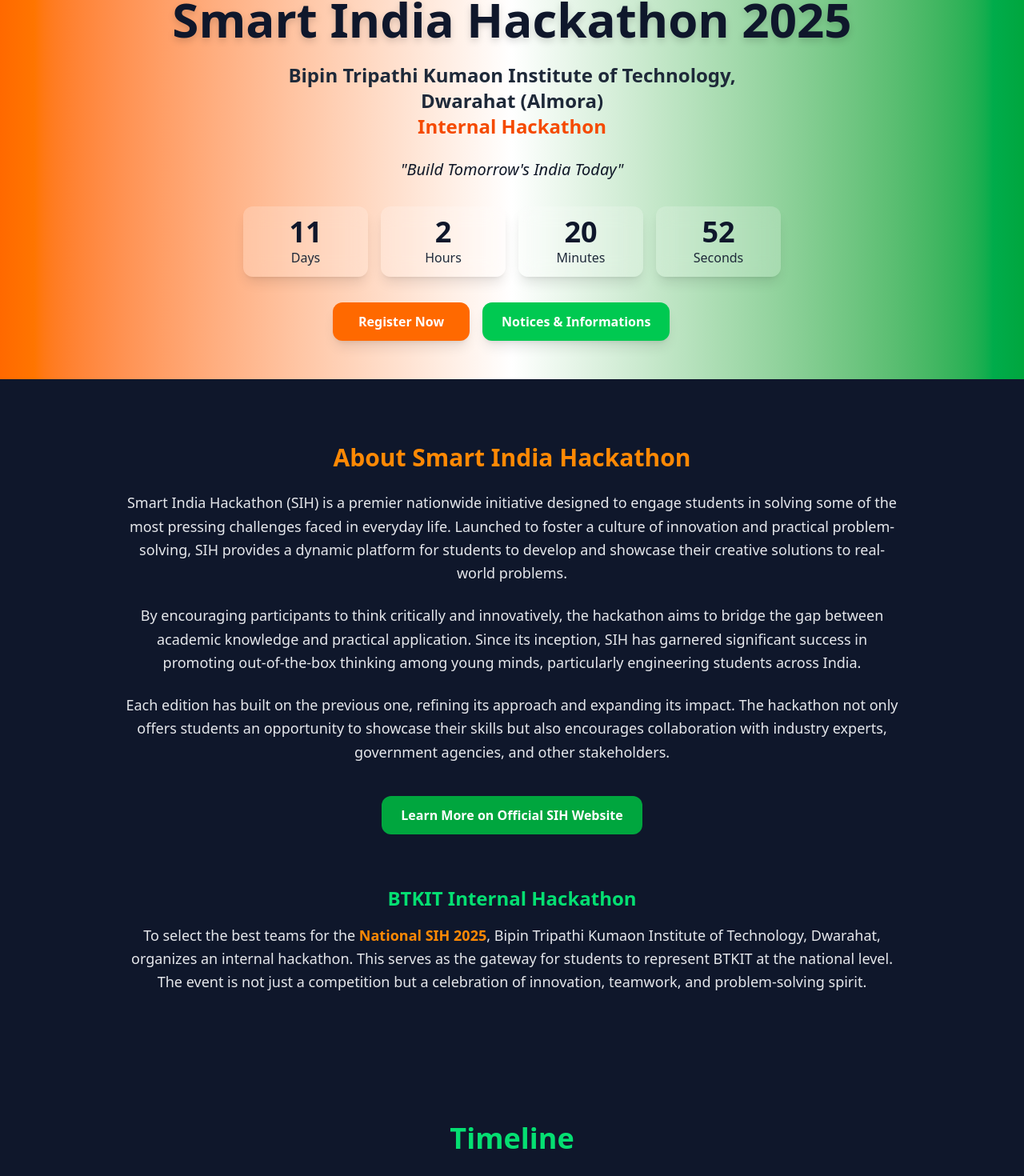
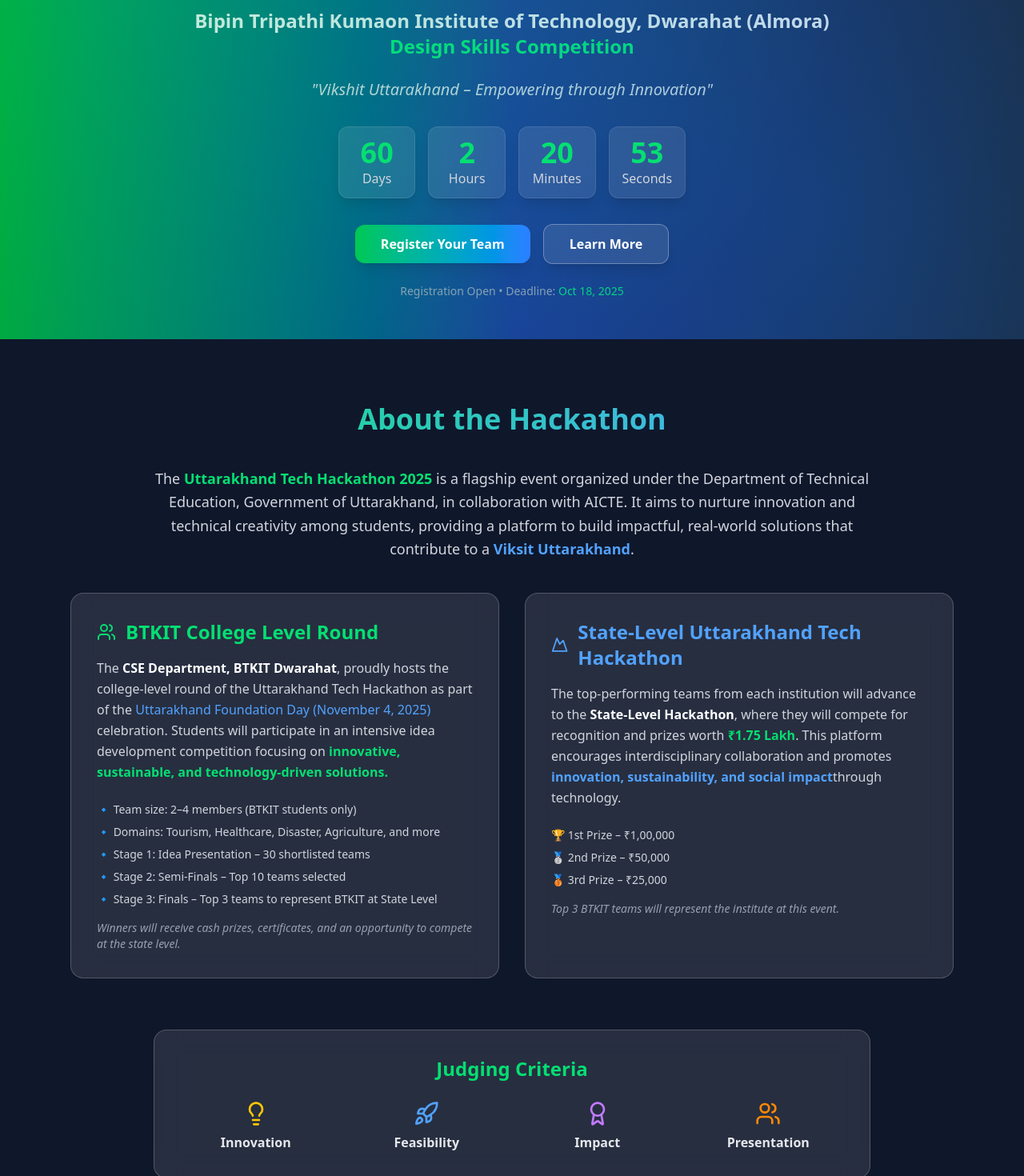
Before and after one commit to ayushsaini7717/SIHWebsite, a React (Vite) app: page / in a window 1280 px wide. Shown: the part 376-1846 px from the top of the page at 80% size. Built offline with nearby package versions, Linux system fonts and the light colour scheme.

Commit message:
updated the hero and about section

```diff
--- a/src/App.jsx
+++ b/src/App.jsx
@@ -14,11 +14,11 @@ function App() {
       <NavigationBar/>
       <HeroSection/>
       <AboutSIH/>
-      <TimelineSection/>
+      {/* <TimelineSection/>
       <ProblemCategories/>
       <RegistrationSection/>
       <PrizesSection/>
-      <FAQSection/>
+      <FAQSection/> */}
       <FooterSection/>
     </div>
   );
--- a/src/components/AboutSIH.jsx
+++ b/src/components/AboutSIH.jsx
@@ -1,58 +1,109 @@
-const AboutSIH = () => {
+import { Lightbulb, Users, Rocket, Mountain, Award } from "lucide-react";
+
+const AboutSection = () => {
   return (
     <section
       id="about"
-      className="py-20 px-6 max-w-5xl mx-auto text-center text-gray-200"
+      className="py-20 px-6 max-w-6xl mx-auto text-center text-white"
     >
-      <h2 className="text-3xl font-bold mb-6 text-orange-400">
-        About Smart India Hackathon
+      <h2 className="text-4xl font-bold mb-10 bg-gradient-to-r from-green-400 to-blue-400 bg-clip-text text-transparent">
+        About the Hackathon
       </h2>
-      <p className="text-lg mb-6 leading-relaxed">
-        Smart India Hackathon (SIH) is a premier nationwide initiative designed to
-        engage students in solving some of the most pressing challenges faced in
-        everyday life. Launched to foster a culture of innovation and practical
-        problem-solving, SIH provides a dynamic platform for students to develop
-        and showcase their creative solutions to real-world problems.
-      </p>
-      <p className="text-lg mb-6 leading-relaxed">
-        By encouraging participants to think critically and innovatively, the
-        hackathon aims to bridge the gap between academic knowledge and practical
-        application. Since its inception, SIH has garnered significant success in
-        promoting out-of-the-box thinking among young minds, particularly
-        engineering students across India.
-      </p>
-      <p className="text-lg mb-6 leading-relaxed">
-        Each edition has built on the previous one, refining its approach and
-        expanding its impact. The hackathon not only offers students an opportunity
-        to showcase their skills but also encourages collaboration with industry
-        experts, government agencies, and other stakeholders.
+
+      {/* Introduction */}
+      <p className="text-lg text-gray-300 mb-10 max-w-4xl mx-auto leading-relaxed">
+        The <span className="text-green-400 font-semibold">Uttarakhand Tech Hackathon 2025 </span>
+        is a flagship event organized under the Department of Technical Education, Government of Uttarakhand,
+        in collaboration with AICTE. It aims to nurture innovation and technical creativity among students,
+        providing a platform to build impactful, real-world solutions that contribute to a{" "}
+        <span className="text-blue-400 font-semibold">Viksit Uttarakhand</span>.
       </p>
 
-      <a
-        href="https://www.sih.gov.in/"
-        target="_blank"
-        rel="noopener noreferrer"
-        className="inline-block mt-4 px-6 py-3 bg-green-600 hover:bg-green-700 rounded-xl text-white font-semibold transition-transform transform hover:scale-105"
-      >
-        Learn More on Official SIH Website
-      </a>
+      {/* Two-column structure */}
+      <div className="grid md:grid-cols-2 gap-8 text-left">
+        {/* College Level */}
+        <div className="backdrop-blur-lg bg-white/10 border border-white/20 rounded-2xl p-8 hover:bg-white/15 transition-all">
+          <div className="flex items-center gap-3 mb-4">
+            <Users className="w-6 h-6 text-green-400" />
+            <h3 className="text-2xl font-bold text-green-400">
+              BTKIT College Level Round
+            </h3>
+          </div>
+          <p className="text-gray-300 mb-6 leading-relaxed">
+            The <span className="font-semibold text-white">CSE Department, BTKIT Dwarahat</span>,
+            proudly hosts the college-level round of the Uttarakhand Tech Hackathon as part of the
+            <span className="text-blue-400"> Uttarakhand Foundation Day (November 4, 2025)</span> celebration.
+            Students will participate in an intensive idea development competition focusing on{" "}
+            <span className="text-green-400 font-semibold">
+              innovative, sustainable, and technology-driven solutions.
+            </span>
+          </p>
+          <ul className="space-y-2 text-sm text-gray-300">
+            <li>🔹 Team size: 2–4 members (BTKIT students only)</li>
+            <li>🔹 Domains: Tourism, Healthcare, Disaster, Agriculture, and more</li>
+            <li>🔹 Stage 1: Idea Presentation – 30 shortlisted teams</li>
+            <li>🔹 Stage 2: Semi-Finals – Top 10 teams selected</li>
+            <li>🔹 Stage 3: Finals – Top 3 teams to represent BTKIT at State Level</li>
+          </ul>
+          <p className="mt-4 text-sm text-gray-400 italic">
+            Winners will receive cash prizes, certificates, and an opportunity to compete at the state level.
+          </p>
+        </div>
 
-      {/* Internal Hackathon Section */}
-      <div className="mt-16">
-        <h3 className="text-2xl font-semibold mb-4 text-green-400">
-          BTKIT Internal Hackathon
+        {/* State Level */}
+        <div className="backdrop-blur-lg bg-white/10 border border-white/20 rounded-2xl p-8 hover:bg-white/15 transition-all">
+          <div className="flex items-center gap-3 mb-4">
+            <Mountain className="w-6 h-6 text-blue-400" />
+            <h3 className="text-2xl font-bold text-blue-400">
+              State-Level Uttarakhand Tech Hackathon
+            </h3>
+          </div>
+          <p className="text-gray-300 mb-6 leading-relaxed">
+            The top-performing teams from each institution will advance to the{" "}
+            <span className="font-semibold text-white">State-Level Hackathon</span>,
+            where they will compete for recognition and prizes worth{" "}
+            <span className="text-green-400 font-semibold">₹1.75 Lakh</span>.
+            This platform encourages interdisciplinary collaboration and promotes
+            <span className="text-blue-400 font-semibold"> innovation, sustainability, and social impact</span>
+            through technology.
+          </p>
+          <ul className="space-y-2 text-sm text-gray-300">
+            <li>🏆 1st Prize – ₹1,00,000</li>
+            <li>🥈 2nd Prize – ₹50,000</li>
+            <li>🥉 3rd Prize – ₹25,000</li>
+          </ul>
+          <p className="mt-4 text-sm text-gray-400 italic">
+            Top 3 BTKIT teams will represent the institute at this event.
+          </p>
+        </div>
+      </div>
+
+      {/* Judging Criteria */}
+      <div className="mt-16 max-w-4xl mx-auto backdrop-blur-lg bg-white/10 border border-white/20 rounded-2xl p-8">
+        <h3 className="text-2xl font-bold text-center mb-6 text-green-400">
+          Judging Criteria
         </h3>
-        <p className="text-lg leading-relaxed">
-          To select the best teams for the{" "}
-          <span className="font-bold text-orange-400">National SIH 2025</span>,
-          Bipin Tripathi Kumaon Institute of Technology, Dwarahat, organizes an
-          internal hackathon. This serves as the gateway for students to represent
-          BTKIT at the national level. The event is not just a competition but a
-          celebration of innovation, teamwork, and problem-solving spirit.
-        </p>
+        <div className="grid sm:grid-cols-2 md:grid-cols-4 gap-6 text-center">
+          <div>
+            <Lightbulb className="w-8 h-8 mx-auto mb-2 text-yellow-400" />
+            <p className="font-semibold text-gray-200">Innovation</p>
+          </div>
+          <div>
+            <Rocket className="w-8 h-8 mx-auto mb-2 text-blue-400" />
+            <p className="font-semibold text-gray-200">Feasibility</p>
+          </div>
+          <div>
+            <Award className="w-8 h-8 mx-auto mb-2 text-purple-400" />
+            <p className="font-semibold text-gray-200">Impact</p>
+          </div>
+          <div>
+            <Users className="w-8 h-8 mx-auto mb-2 text-orange-400" />
+            <p className="font-semibold text-gray-200">Presentation</p>
+          </div>
+        </div>
       </div>
     </section>
   );
 };
 
-export default AboutSIH;
+export default AboutSection;
--- a/src/components/HeroSection.jsx
+++ b/src/components/HeroSection.jsx
@@ -2,92 +2,85 @@ import useCountdown from "../hooks/useCountdown";
 import { useNavigate } from "react-router-dom";
 
 const HeroSection = () => {
-  const targetDate = "2025-09-16T10:00:00";
+  const targetDate = "2025-11-04T10:00:00"; // Countdown till Nov 4, 2025, 10:00 AM
   const { days, hours, minutes, seconds } = useCountdown(targetDate);
-  const navigator = useNavigate();
+  const navigate = useNavigate();
 
   return (
     <section
       id="home"
-      className="min-h-screen flex flex-col items-center justify-center text-center
-             bg-gradient-to-r from-orange-500 via-white to-green-600 px-4 pt-20 pb-12"
+      className="h-screen flex flex-col items-center justify-center text-center bg-gradient-to-r from-green-600 via-blue-900 to-slate-800 px-4 relative overflow-hidden"
     >
-      {/* Logo */}
+      {/* Light background accent */}
+      <div className="absolute inset-0 bg-[radial-gradient(circle_at_20%_20%,rgba(0,255,128,0.2),transparent_70%),radial-gradient(circle_at_80%_80%,rgba(0,128,255,0.2),transparent_70%)]"></div>
+
+      {/* BTKIT Logo */}
       <img
         src="/btkitLOGO.png"
-        alt="logo"
-        className="w-32 md:w-48 lg:w-56 h-auto mb-6 mt-4"
+        alt="BTKIT Logo"
+        className="w-full max-w-[180px] h-auto mb-4 mt-12 drop-shadow-lg"
       />
 
-      {/* Title */}
-      <h1 className="text-4xl sm:text-5xl md:text-6xl font-extrabold mb-4 text-slate-900 drop-shadow-lg leading-tight">
-        Smart India Hackathon 2025
+      <h1 className="text-4xl md:text-6xl font-extrabold mb-4 text-transparent bg-clip-text bg-gradient-to-r from-green-400 via-blue-400 to-teal-400 drop-shadow-md">
+        Uttarakhand Tech Hackathon 2025
       </h1>
 
-      {/* Subheading */}
-      <h2 className="text-base sm:text-lg md:text-2xl font-semibold text-gray-800 mb-6 max-w-2xl">
-        Bipin Tripathi Kumaon Institute of Technology, Dwarahat (Almora) <br />
-        <span className="text-orange-600">Internal Hackathon</span>
+      <h2 className="text-lg md:text-2xl font-semibold text-gray-200 mb-6">
+        Bipin Tripathi Kumaon Institute of Technology, Dwarahat (Almora)
+        <br />
+        <span className="text-green-400">Design Skills Competition</span>
       </h2>
 
-      {/* Tagline */}
-      <p className="text-lg sm:text-xl mb-8 text-gray-900 italic">
-        "Build Tomorrow&apos;s India Today"
+      <p className="text-xl mb-8 text-gray-300 italic">
+        "Vikshit Uttarakhand – Empowering through Innovation"
       </p>
 
       {/* Countdown Timer */}
-      <div className="grid grid-cols-2 sm:grid-cols-4 gap-4 text-center mb-8 w-full max-w-2xl">
-        <div className="flex flex-col items-center bg-white/20 backdrop-blur-md px-4 py-3 rounded-xl shadow-lg">
-          <span className="text-2xl sm:text-3xl md:text-4xl font-bold text-slate-900">
-            {days}
-          </span>
-          <span className="text-xs sm:text-sm md:text-base text-gray-800">
-            Days
-          </span>
-        </div>
-        <div className="flex flex-col items-center bg-white/20 backdrop-blur-md px-4 py-3 rounded-xl shadow-lg">
-          <span className="text-2xl sm:text-3xl md:text-4xl font-bold text-slate-900">
-            {hours}
-          </span>
-          <span className="text-xs sm:text-sm md:text-base text-gray-800">
-            Hours
-          </span>
-        </div>
-        <div className="flex flex-col items-center bg-white/20 backdrop-blur-md px-4 py-3 rounded-xl shadow-lg">
-          <span className="text-2xl sm:text-3xl md:text-4xl font-bold text-slate-900">
-            {minutes}
-          </span>
-          <span className="text-xs sm:text-sm md:text-base text-gray-800">
-            Minutes
-          </span>
-        </div>
-        <div className="flex flex-col items-center bg-white/20 backdrop-blur-md px-4 py-3 rounded-xl shadow-lg">
-          <span className="text-2xl sm:text-3xl md:text-4xl font-bold text-slate-900">
-            {seconds}
-          </span>
-          <span className="text-xs sm:text-sm md:text-base text-gray-800">
-            Seconds
-          </span>
-        </div>
+      <div className="grid grid-cols-4 gap-4 text-center mb-8">
+        {[
+          { label: "Days", value: days },
+          { label: "Hours", value: hours },
+          { label: "Minutes", value: minutes },
+          { label: "Seconds", value: seconds },
+        ].map((item, idx) => (
+          <div
+            key={idx}
+            className="flex flex-col items-center bg-white/10 backdrop-blur-md px-4 py-3 rounded-xl shadow-lg border border-white/10"
+          >
+            <span className="text-3xl md:text-4xl font-bold text-green-400">
+              {item.value}
+            </span>
+            <span className="text-sm md:text-base text-gray-300">
+              {item.label}
+            </span>
+          </div>
+        ))}
       </div>
 
       {/* CTA Buttons */}
-      <div className="flex flex-col sm:flex-row sm:items-center gap-4 w-full max-w-md">
+      <div className="flex flex-col sm:flex-row items-center gap-4 z-10">
         <a
-          href="#register"
-          className="px-8 py-3 bg-orange-500 hover:bg-orange-600 rounded-xl text-white font-semibold shadow-lg transition-colors text-center w-full sm:w-auto"
+          href="https://forms.gle/cPSbdNEQMMkcoNX3A"
+          target="_blank"
+          rel="noopener noreferrer"
+          className="px-8 py-3 bg-gradient-to-r from-green-500 to-blue-500 hover:from-green-600 hover:to-blue-600 rounded-xl text-white font-semibold shadow-lg transition-transform transform hover:scale-105 text-center"
         >
-          Register Now
+          Register Your Team
         </a>
+
         <button
           onClick={() => {
-            navigator("/info");
+            navigate("/info");
           }}
-          className="px-6 py-3 rounded-xl bg-green-500 cursor-pointer shadow-lg transition-colors hover:bg-green-600 text-white font-semibold w-full sm:w-auto"
+          className="px-8 py-3 border border-white/30 rounded-xl bg-white/10 hover:bg-white/20 text-white font-semibold shadow-lg transition-transform transform hover:scale-105"
         >
-          Notices & Informations
+          Learn More
         </button>
       </div>
+
+      <p className="text-sm text-gray-400 mt-6">
+        Registration Open • Deadline: <span className="text-green-400">Oct 18, 2025</span>
+      </p>
     </section>
   );
 };
```
